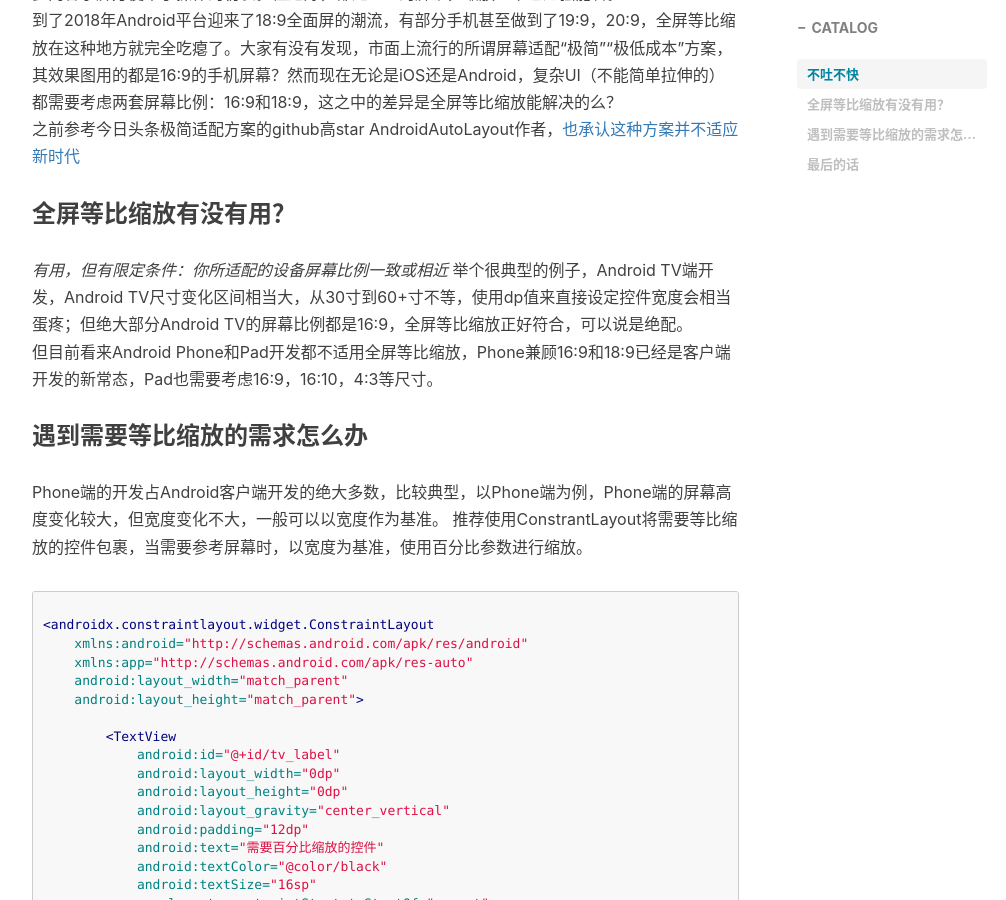
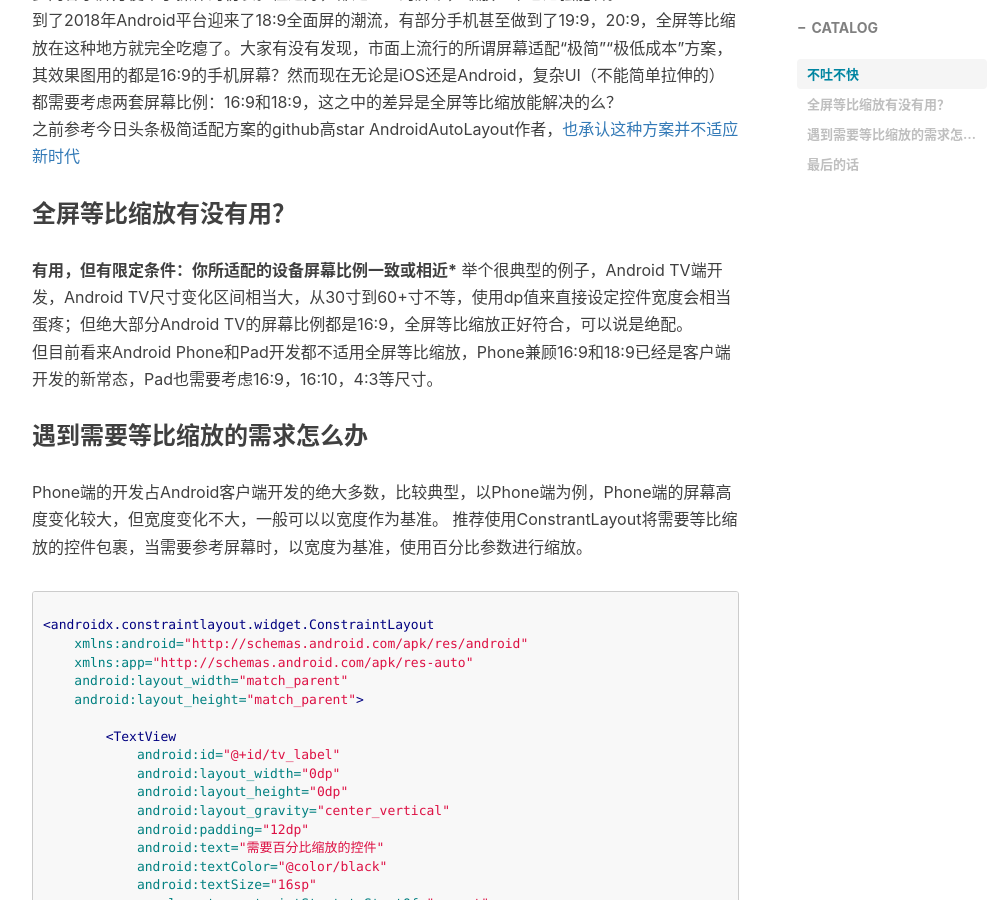
Before and after one commit to lx8421bcd/lx8421bcd.github.io, a Jekyll site: the page built from _posts/2019-07-05-关于Android屏幕适配的一点吐槽.md, in a window 1280 px wide and 900 px high, scrolled down 1011 px. Shown: the whole window, without its empty margins (233-1239 px from the left). Built offline with Jekyll 4.4.1, drawn with Linux system fonts in a browser that asks for light colours; nearby versions of some CDN libraries; comment, search, counter and statistics services are not loaded.

Commit message:
update format

```diff
--- a/_posts/2019-07-05-关于Android屏幕适配的一点吐槽.md
+++ b/_posts/2019-07-05-关于Android屏幕适配的一点吐槽.md
@@ -20,7 +20,7 @@ tags:
 之前参考今日头条极简适配方案的github高star AndroidAutoLayout作者，[也承认这种方案并不适应新时代](https://juejin.im/post/5da3de99f265da5b5c0906d9)
 
 ### 全屏等比缩放有没有用？
-*有用，但有限定条件：你所适配的设备屏幕比例一致或相近*
+__有用，但有限定条件：你所适配的设备屏幕比例一致或相近*__
 举个很典型的例子，Android TV端开发，Android TV尺寸变化区间相当大，从30寸到60+寸不等，使用dp值来直接设定控件宽度会相当蛋疼；但绝大部分Android TV的屏幕比例都是16:9，全屏等比缩放正好符合，可以说是绝配。
 但目前看来Android Phone和Pad开发都不适用全屏等比缩放，Phone兼顾16:9和18:9已经是客户端开发的新常态，Pad也需要考虑16:9，16:10，4:3等尺寸。
 
@@ -60,4 +60,4 @@ Phone端的开发占Android客户端开发的绝大多数，比较典型，以Ph
 希望大家，特别是Android新人，不要初入行就听老玩具说Android屏幕适配特别特别难，然后学些歪门邪道，特别是在商业项目上用这些歪门邪道，最后改回来苦的还是自己。
 Android屏幕适配并不难，因为Android屏幕适配并不是客户端开发一边的事，而是美术和客户端开发相互沟通协调共同完成的工作。
 
-*记住一点：没有银弹*
+__记住一点：没有银弹__
```
